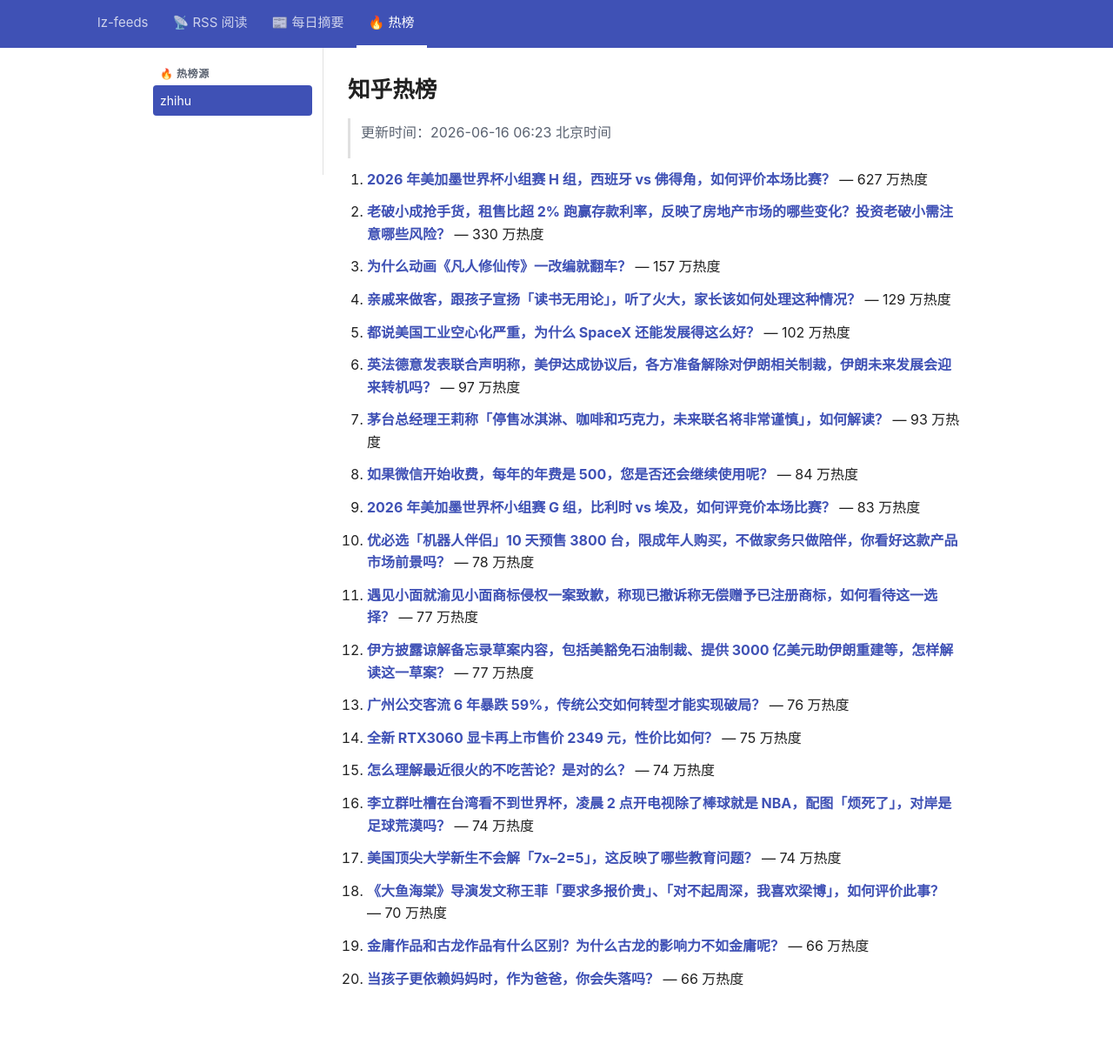
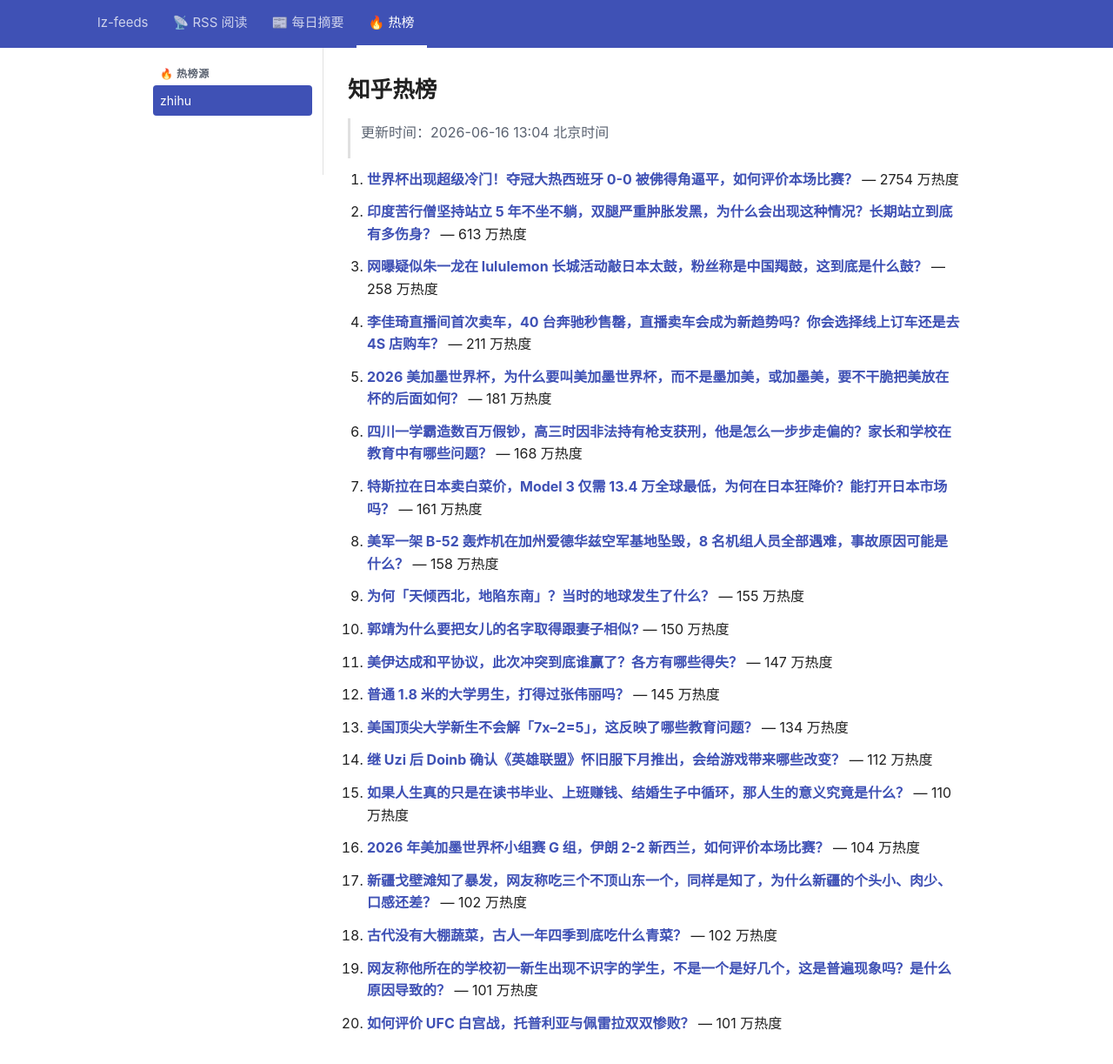
Before and after one commit to lizhang0101/lz-feeds, a Jekyll site: the page built from _hotlist/zhihu.md, in a window 1280 px wide and 1253 px high. Shown: the top 1223 px of the window at 87% size. Built offline with Jekyll 4.4.1, drawn with Linux system fonts in a browser that asks for light colours.

Commit message:
hotlist: 2026-06-16T05:04Z

```diff
--- a/_hotlist/zhihu.md
+++ b/_hotlist/zhihu.md
@@ -1,48 +1,48 @@
 ---
-updated: 2026-06-16 06:23 北京时间
+updated: 2026-06-16 13:04 北京时间
 count: 20
 ---
 
 # 知乎热榜
 
-> 更新时间：2026-06-16 06:23 北京时间
+> 更新时间：2026-06-16 13:04 北京时间
 
-1. **[2026 年美加墨世界杯小组赛 H 组，西班牙 vs 佛得角，如何评价本场比赛？](https://www.zhihu.com/question/2049905235586281786)** — 627 万热度
+1. **[世界杯出现超级冷门！夺冠大热西班牙 0-0 被佛得角逼平，如何评价本场比赛？](https://www.zhihu.com/question/2049905235586281786)** — 2754 万热度
 
-2. **[老破小成抢手货，租售比超 2% 跑赢存款利率，反映了房地产市场的哪些变化？投资老破小需注意哪些风险？](https://www.zhihu.com/question/2049563481884701466)** — 330 万热度
+2. **[印度苦行僧坚持站立 5 年不坐不躺，双腿严重肿胀发黑，为什么会出现这种情况？长期站立到底有多伤身？](https://www.zhihu.com/question/2049871712112440939)** — 613 万热度
 
-3. **[为什么动画《凡人修仙传》一改编就翻车？](https://www.zhihu.com/question/2049585439095394392)** — 157 万热度
+3. **[网曝疑似朱一龙在 lululemon 长城活动敲日本太鼓，粉丝称是中国羯鼓，这到底是什么鼓？](https://www.zhihu.com/question/2049910438834300872)** — 258 万热度
 
-4. **[亲戚来做客，跟孩子宣扬「读书无用论」，听了火大，家长该如何处理这种情况？](https://www.zhihu.com/question/2034319204476777226)** — 129 万热度
+4. **[李佳琦直播间首次卖车，40 台奔驰秒售罄，直播卖车会成为新趋势吗？你会选择线上订车还是去 4S 店购车？](https://www.zhihu.com/question/2048363192439646181)** — 211 万热度
 
-5. **[都说美国工业空心化严重，为什么 SpaceX 还能发展得这么好？](https://www.zhihu.com/question/2049538454837530779)** — 102 万热度
+5. **[2026 美加墨世界杯，为什么要叫美加墨世界杯，而不是墨加美，或加墨美，要不干脆把美放在杯的后面如何？](https://www.zhihu.com/question/2049080077409851052)** — 181 万热度
 
-6. **[英法德意发表联合声明称，美伊达成协议后，各方准备解除对伊朗相关制裁，伊朗未来发展会迎来转机吗？](https://www.zhihu.com/question/2049822674235438895)** — 97 万热度
+6. **[四川一学霸造数百万假钞，高三时因非法持有枪支获刑，他是怎么一步步走偏的？家长和学校在教育中有哪些问题？](https://www.zhihu.com/question/2050124689809175749)** — 168 万热度
 
-7. **[茅台总经理王莉称「停售冰淇淋、咖啡和巧克力，未来联名将非常谨慎」，如何解读？](https://www.zhihu.com/question/2049757922381357309)** — 93 万热度
+7. **[特斯拉在日本卖白菜价，Model 3 仅需 13.4 万全球最低，为何在日本狂降价？能打开日本市场吗？](https://www.zhihu.com/question/2047945194050254497)** — 161 万热度
 
-8. **[如果微信开始收费，每年的年费是 500，您是否还会继续使用呢？](https://www.zhihu.com/question/378265004)** — 84 万热度
+8. **[美军一架 B-52 轰炸机在加州爱德华兹空军基地坠毁，8 名机组人员全部遇难，事故原因可能是什么？](https://www.zhihu.com/question/2050069303643449337)** — 158 万热度
 
-9. **[2026 年美加墨世界杯小组赛 G 组，比利时 vs 埃及，如何评竞价本场比赛？](https://www.zhihu.com/question/2049905516860498644)** — 83 万热度
+9. **[为何「天倾西北，地陷东南」？当时的地球发生了什么？](https://www.zhihu.com/question/25310269)** — 155 万热度
 
-10. **[优必选「机器人伴侣」10 天预售 3800 台，限成年人购买，不做家务只做陪伴，你看好这款产品市场前景吗？](https://www.zhihu.com/question/2049162105648051147)** — 78 万热度
+10. **[郭靖为什么要把女儿的名字取得跟妻子相似?](https://www.zhihu.com/question/663010778)** — 150 万热度
 
-11. **[遇见小面就渝见小面商标侵权一案致歉，称现已撤诉称无偿赠予已注册商标，如何看待这一选择？](https://www.zhihu.com/question/2049764917226337970)** — 77 万热度
+11. **[美伊达成和平协议，此次冲突到底谁赢了？各方有哪些得失？](https://www.zhihu.com/question/2049764815476713125)** — 147 万热度
 
-12. **[伊方披露谅解备忘录草案内容，包括美豁免石油制裁、提供 3000 亿美元助伊朗重建等，怎样解读这一草案？](https://www.zhihu.com/question/2049795490623874487)** — 77 万热度
+12. **[普通 1.8 米的大学男生，打得过张伟丽吗？](https://www.zhihu.com/question/448360222)** — 145 万热度
 
-13. **[广州公交客流 6 年暴跌 59%，传统公交如何转型才能实现破局？](https://www.zhihu.com/question/2048436426153447769)** — 76 万热度
+13. **[美国顶尖大学新生不会解「7x–2=5」，这反映了哪些教育问题？](https://www.zhihu.com/question/2048465671999197707)** — 134 万热度
 
-14. **[全新 RTX3060 显卡再上市售价 2349 元，性价比如何？](https://www.zhihu.com/question/2047077275779306805)** — 75 万热度
+14. **[继 Uzi 后 Doinb 确认《英雄联盟》怀旧服下月推出，会给游戏带来哪些改变？](https://www.zhihu.com/question/2045139251206084211)** — 112 万热度
 
-15. **[怎么理解最近很火的不吃苦论？是对的么？](https://www.zhihu.com/question/2049119262955066176)** — 74 万热度
+15. **[如果人生真的只是在读书毕业、上班赚钱、结婚生子中循环，那人生的意义究竟是什么？](https://www.zhihu.com/question/2044870328678184330)** — 110 万热度
 
-16. **[李立群吐槽在台湾看不到世界杯，凌晨 2 点开电视除了棒球就是 NBA，配图「烦死了」，对岸是足球荒漠吗？](https://www.zhihu.com/question/2049133049393189788)** — 74 万热度
+16. **[2026 年美加墨世界杯小组赛 G 组，伊朗 2-2 新西兰，如何评价本场比赛？](https://www.zhihu.com/question/2049905904623907774)** — 104 万热度
 
-17. **[美国顶尖大学新生不会解「7x–2=5」，这反映了哪些教育问题？](https://www.zhihu.com/question/2048465671999197707)** — 74 万热度
+17. **[新疆戈壁滩知了暴发，网友称吃三个不顶山东一个，同样是知了，为什么新疆的个头小、肉少、口感还差？](https://www.zhihu.com/question/2048445327317758278)** — 102 万热度
 
-18. **[《大鱼海棠》导演发文称王菲「要求多报价贵」、「对不起周深，我喜欢梁博」，如何评价此事？](https://www.zhihu.com/question/2049533398402781507)** — 70 万热度
+18. **[古代没有大棚蔬菜，古人一年四季到底吃什么青菜？](https://www.zhihu.com/question/2047286053992769422)** — 102 万热度
 
-19. **[金庸作品和古龙作品有什么区别？为什么古龙的影响力不如金庸呢？](https://www.zhihu.com/question/2046259193183786518)** — 66 万热度
+19. **[网友称他所在的学校初一新生出现不识字的学生，不是一个是好几个，这是普遍现象吗？是什么原因导致的？](https://www.zhihu.com/question/2047393911371567676)** — 101 万热度
 
-20. **[当孩子更依赖妈妈时，作为爸爸，你会失落吗？](https://www.zhihu.com/question/2045869287827575841)** — 66 万热度
+20. **[如何评价 UFC 白宫战，托普利亚与佩雷拉双双惨败？](https://www.zhihu.com/question/2049871987678384195)** — 101 万热度
```
